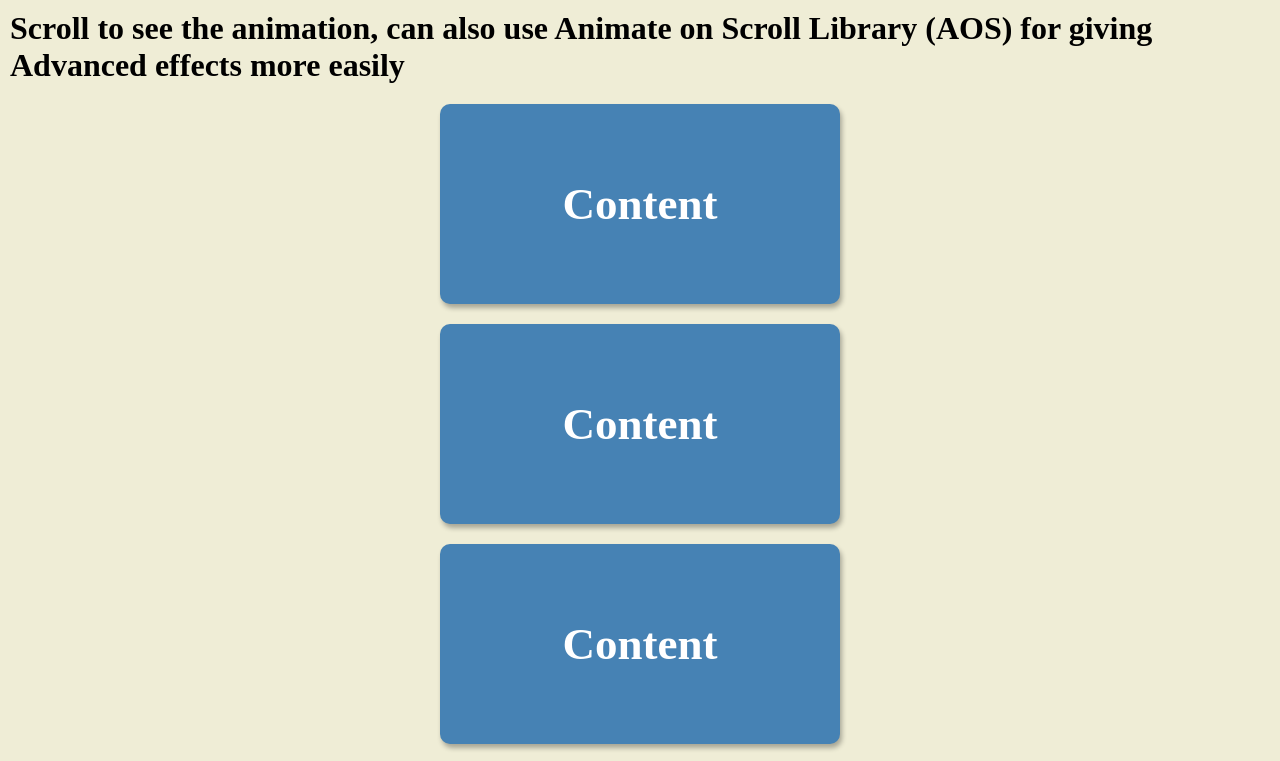
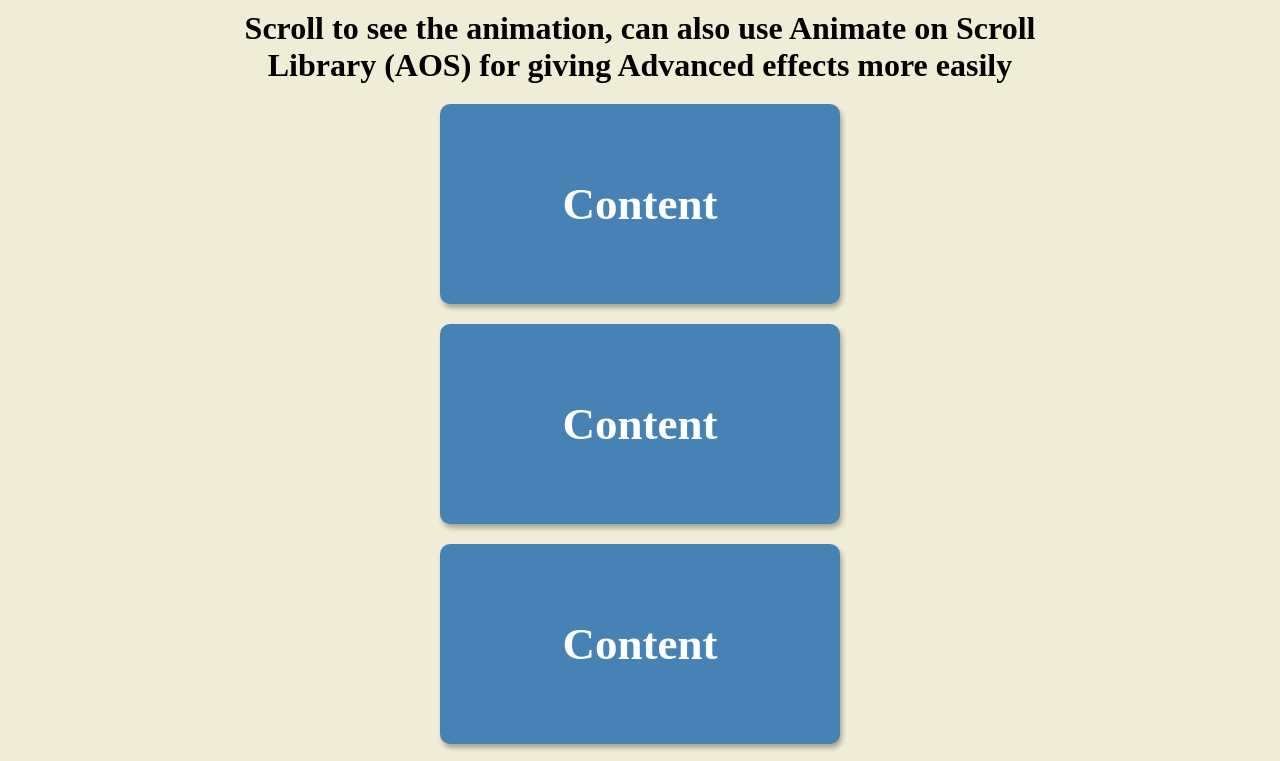
Before and after one commit to sanky2020/50-Projects, a plain HTML site: page Day6 - Scroll Animation/index.html in a window 1280 px wide. Shown: the top 761 px of the page. Drawn offline with Linux system fonts and the light colour scheme.

Commit message:
Update style.css

```diff
--- a/Day6 - Scroll Animation/style.css
+++ b/Day6 - Scroll Animation/style.css
@@ -8,12 +8,14 @@ body {
   flex-direction: column;
   align-items: center;
   justify-content: center;
-  margin: 0;
+  margin: 0 auto;
   overflow-x: hidden;
+  width: 70%;
 }
 
 h1 {
   margin: 10px;
+  text-align: center;
 }
 
 .box {
```
